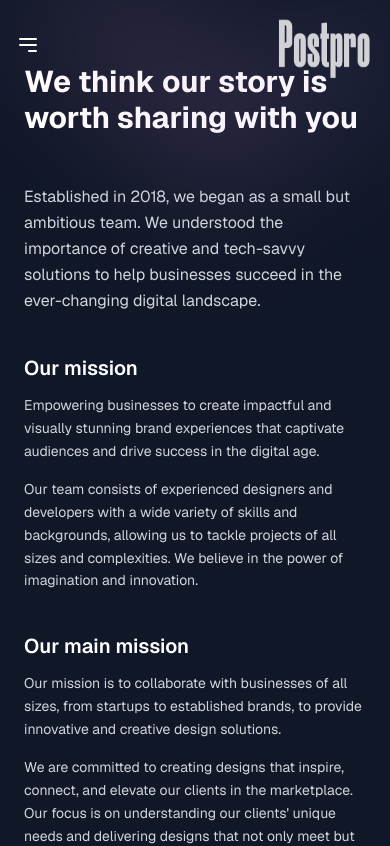
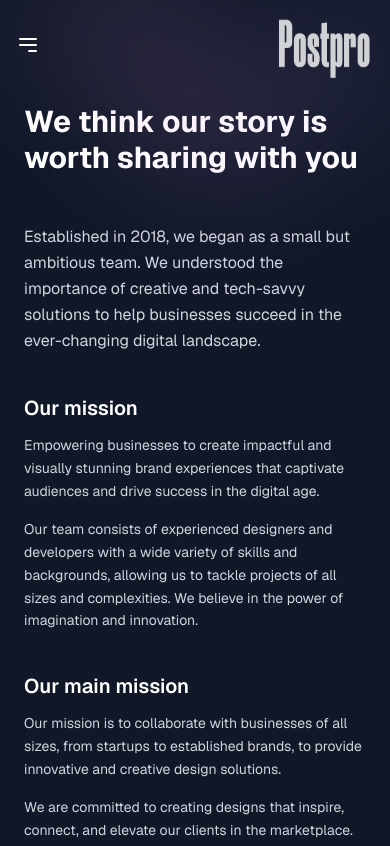
Before and after one commit to Akash-el-Baburaj/postpro, a Next.js app: page /about in a window 390 px wide. Shown: the top 846 px of the page. Built offline with nearby package versions, Linux system fonts and the light colour scheme.

Commit message:
margin issue

```diff
--- a/src/components/AboutSection.tsx
+++ b/src/components/AboutSection.tsx
@@ -96,7 +96,7 @@ export default function AboutSection() {
     <section className="bg-gradient-to-b from-gray-900 to-gray-900 text-white py-16 md:py-24 lg:py-32">
       <div className="max-w-7xl mx-auto px-6 lg:px-8">
         {/* Header */}
-        <h1 className="text-3xl md:text-4xl lg:text-5xl font-bold mb-12 max-w-4xl">
+        <h1 className="text-3xl md:text-4xl lg:text-5xl mt-10 font-bold mb-12 max-w-4xl">
           We think our story is worth sharing with you
         </h1>
 
```
